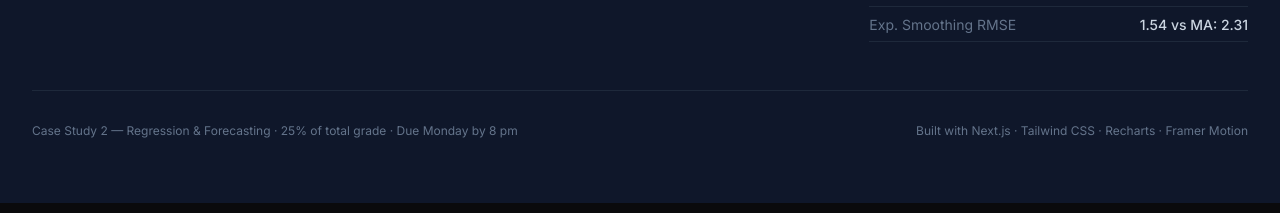
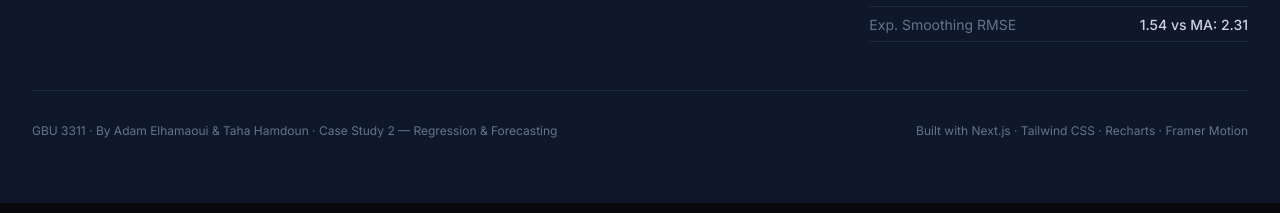
Before and after one commit to elhamaouiadam1-lab/GBU-Project, a Next.js app: page / in a window 1280 px wide. Shown: the part 8794-9007 px from the top of the page. Built offline with nearby package versions, Linux system fonts and the light colour scheme.

Commit message:
Modify footer case study text
Updated case study description in footer.

```diff
--- a/components/Footer.tsx
+++ b/components/Footer.tsx
@@ -73,7 +73,7 @@ export function Footer() {
           {/* Divider */}
           <div className="border-t border-slate-800 pt-8 flex flex-col sm:flex-row items-center justify-between gap-4 text-xs text-slate-500">
             <p>
-              Case Study 2 — Regression & Forecasting · 25% of total grade · Due Monday by 8 pm
+              GBU 3311 · By Adam Elhamaoui & Taha Hamdoun · Case Study 2 — Regression & Forecasting
             </p>
             <p>
               Built with Next.js · Tailwind CSS · Recharts · Framer Motion
```
